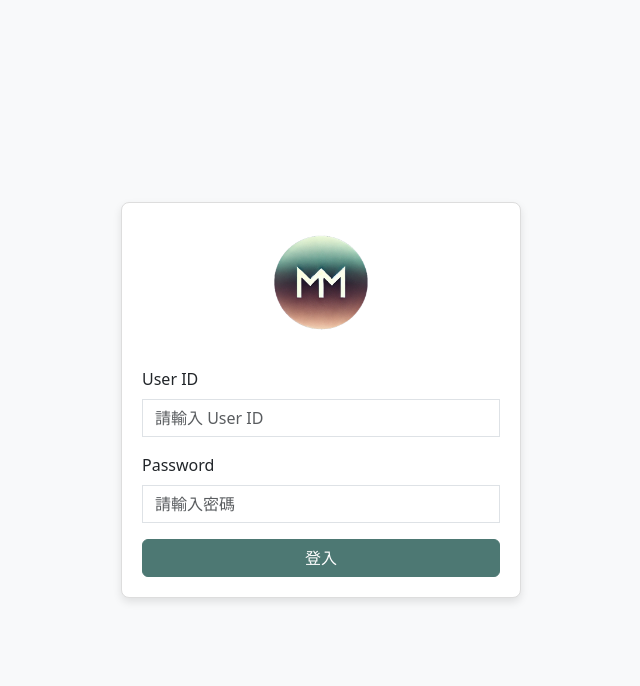
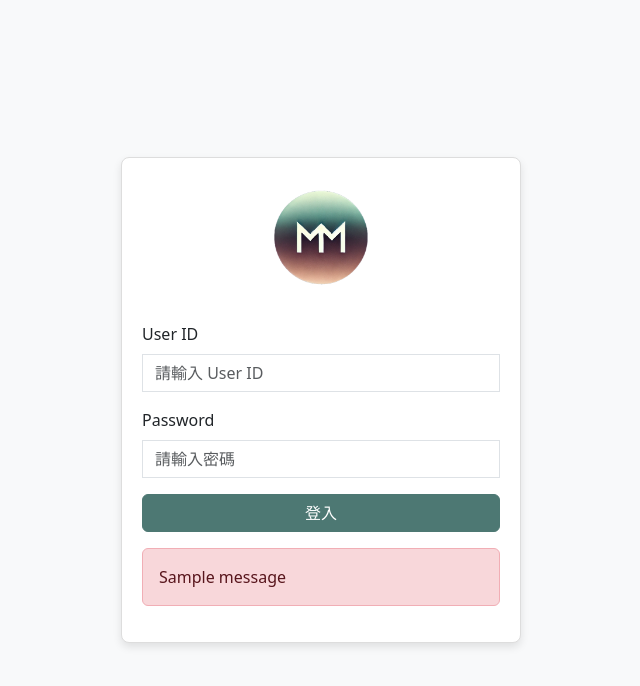
Before and after one commit to Adrian3314/Messengers-and-Notes, a Flask app: page / in a window 1280 px wide. Shown: the top 686 px of the page, without its empty margins (319-959 px from the left). Run offline with Flask 3, Linux system fonts and the light colour scheme; tables that the repository leaves empty hold one stand-in row (values such as "Sample post"); one stand-in notice (Sample message) is shown.

Commit message:
登入功能完成

```diff
--- a/app.py
+++ b/app.py
@@ -5,6 +5,8 @@ from models import db
 app = Flask(__name__)
 
 app.config['SQLALCHEMY_DATABASE_URI'] = 'sqlite:///MessengerAndNotes.db' # 資料庫名稱
+app.config['SQLALCHEMY_TRACK_MODIFICATIONS'] = False
+app.config['SECRET_KEY'] = 'messengerandnotes'
 
 db.init_app(app)
 
--- a/templates/login.html
+++ b/templates/login.html
@@ -55,17 +55,26 @@
         <div class="logo-section">
             <img src="../static/Mm_logo01.png" alt="Logo">
         </div>
-        <form>
+        <form method="post" action="{{ url_for('login') }}">
             <div class="mb-3">
-                <label for="userId" class="form-label">User ID</label>
-                <input type="text" class="form-control" id="userId" placeholder="請輸入 User ID" required>
+                <label for="user_id" class="form-label">User ID</label>
+                <input type="text" class="form-control" id="user_id" name="user_id" placeholder="請輸入 User ID" required>
             </div>
             <div class="mb-3">
                 <label for="password" class="form-label">Password</label>
-                <input type="password" class="form-control" id="password" placeholder="請輸入密碼" required>
+                <input type="password" class="form-control" id="password" name="password" placeholder="請輸入密碼" required>
             </div>
             <button type="submit" class="btn btn-primary btn-login">登入</button>
         </form>
+        {% with messages = get_flashed_messages() %}
+            {% if messages %}
+                {% for message in messages %}
+                    <div class="alert alert-danger mt-3" role="alert">
+                        {{ message }}
+                    </div>
+                {% endfor %}
+            {% endif %}
+        {% endwith %}
     </div>
 
     <!-- Bootstrap JavaScript -->
--- a/views.py
+++ b/views.py
@@ -1,5 +1,5 @@
 from flask import Flask, render_template, request, redirect, url_for, flash
-from flask_login import current_user, login_required
+from flask_login import current_user, login_user, logout_user, login_required
 from models import User, Note, Message, Room
 from app import app
 import uuid
@@ -44,15 +44,19 @@ def login(): # 登入
         password = request.form.get('password')
 
         # 檢查使用者是否存在
-        user = User.query.filter_by(user_id=user_id).first()
+        user = User.query.filter_by(user_ID=user_id).first()
         if user and user.password == password:
+            login_user(user)
             return redirect(url_for('home', user_id=user_id))
+        elif not user:
+            flash('帳號或密碼錯誤')
         else:
             flash('帳號或密碼錯誤')
             return redirect(url_for('login'))
 
     return render_template('login.html')
 
+@login_required
 @app.route('/addNote', methods=['GET', 'POST'])
 def addNote(): # 新增便利貼
     if request.method == 'POST':
@@ -77,6 +81,7 @@ def addNote(): # 新增便利貼
 
     return render_template('addNote.html') # 回傳 addNote.html
 
+@login_required
 @app.route('/createRoom', methods=['GET', 'POST'])
 def createRoom(): # 建立聊天室
     if request.method == 'POST':
@@ -99,10 +104,12 @@ def createRoom(): # 建立聊天室
 
     return render_template('createRoom.html')
 
+@login_required
 @app.route('/room/<int:room_no>', methods=['GET', 'POST'])
 def chat(room_no): # 聊天室畫面
     return render_template('room.html', room_no=room_no)
 
+@login_required
 @app.route('/sendMessage', methods=['GET', 'POST'])
 def sendMessage():
     pass
```
